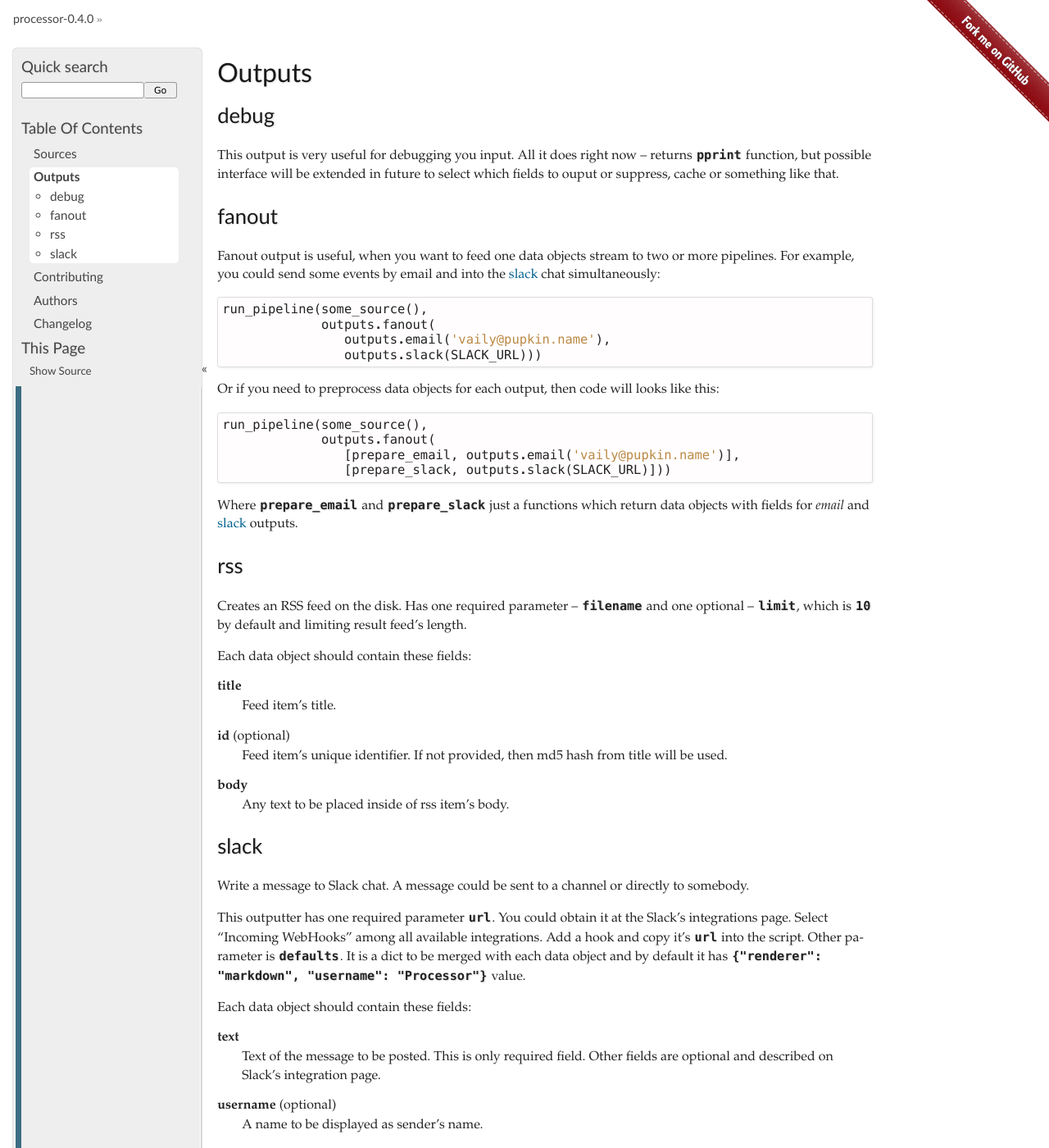
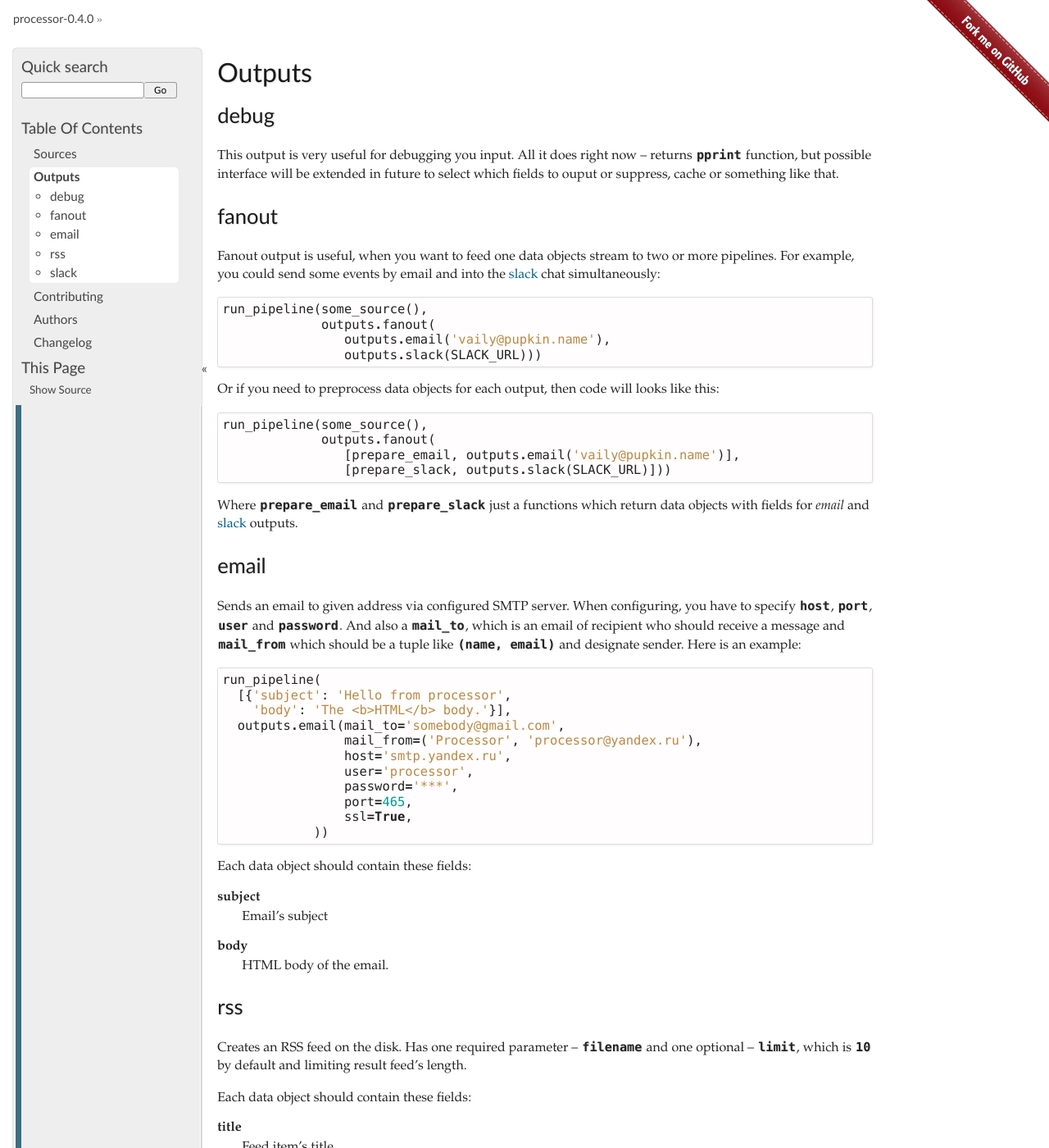
Before and after one commit to svetlyak40wt/python-processor, a Sphinx documentation site: the page built from docs/outputs.rst, in a window 1280 px wide and 1400 px high. Shown: the whole window at 82% size. Built offline with Sphinx 7.4.7, drawn with Linux system fonts in a browser that asks for light colours.

Commit message:
New output - email.

```diff
--- a/docs/outputs.rst
+++ b/docs/outputs.rst
@@ -32,6 +32,37 @@ looks like this::
 
 Where ``prepare_email`` and ``prepare_slack`` just a functions which return
 data objects with fields for `email` and `slack`_ outputs.
+
+
+email
+=====
+
+Sends an email to given address via configured SMTP server.
+When configuring, you have to specify ``host``, ``port``, ``user`` and ``password``.
+And also a ``mail_to``, which is an email of recipient who should receive a message
+and ``mail_from`` which should be a tuple like ``(name, email)`` and designate
+sender. Here is an example::
+
+  run_pipeline(
+    [{'subject': 'Hello from processor',
+      'body': 'The <b>HTML</b> body.'}],
+    outputs.email(mail_to='somebody@gmail.com',
+                  mail_from=('Processor', 'processor@yandex.ru'),
+                  host='smtp.yandex.ru',
+                  user='processor',
+                  password='***',
+                  port=465,
+                  ssl=True,
+              ))
+
+
+Each data object should contain these fields:
+
+**subject**
+    Email's subject
+**body**
+    HTML body of the email.
+
 
 rss
 ===
```
Also changed, not shown: 2 other files.
